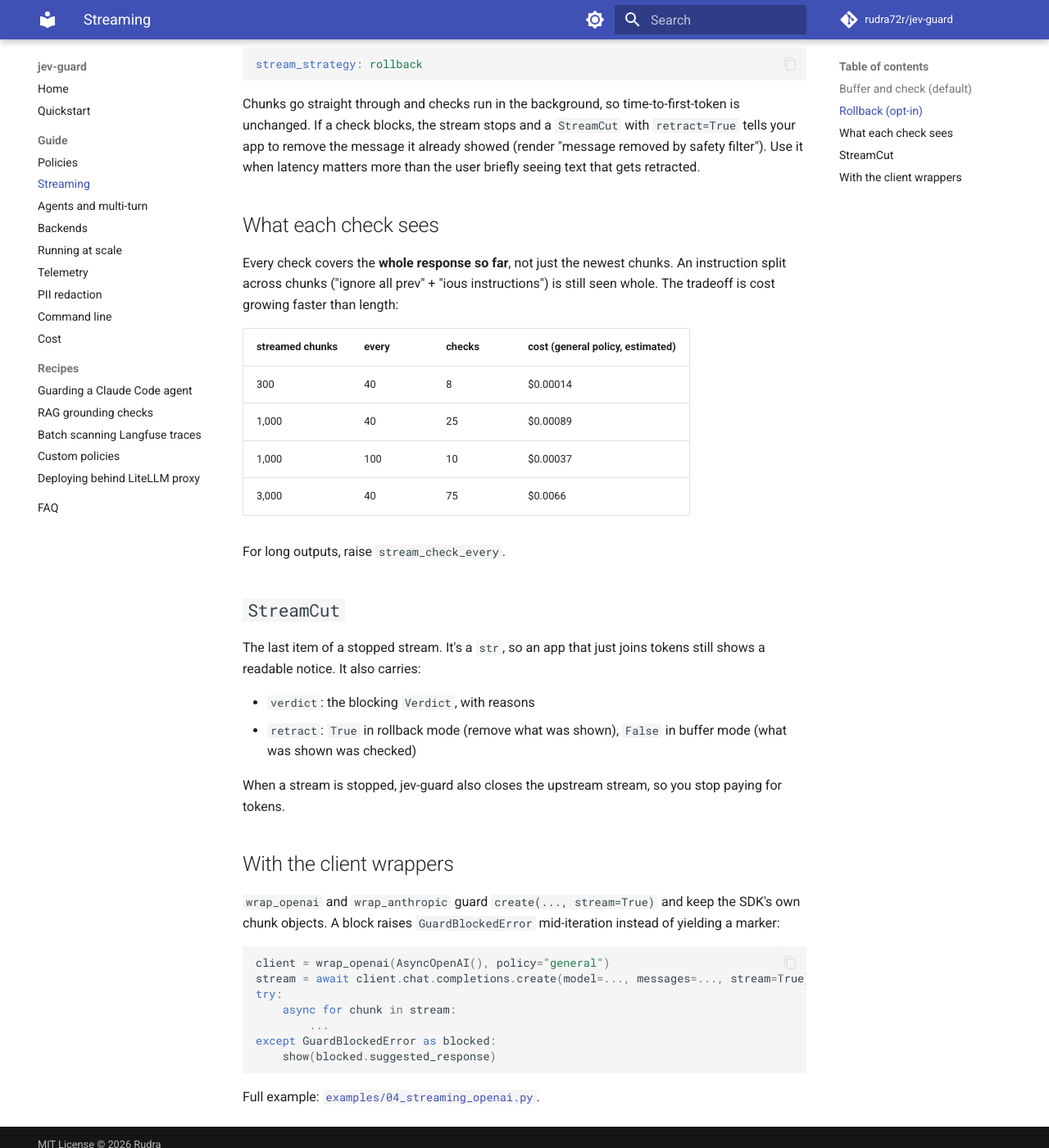
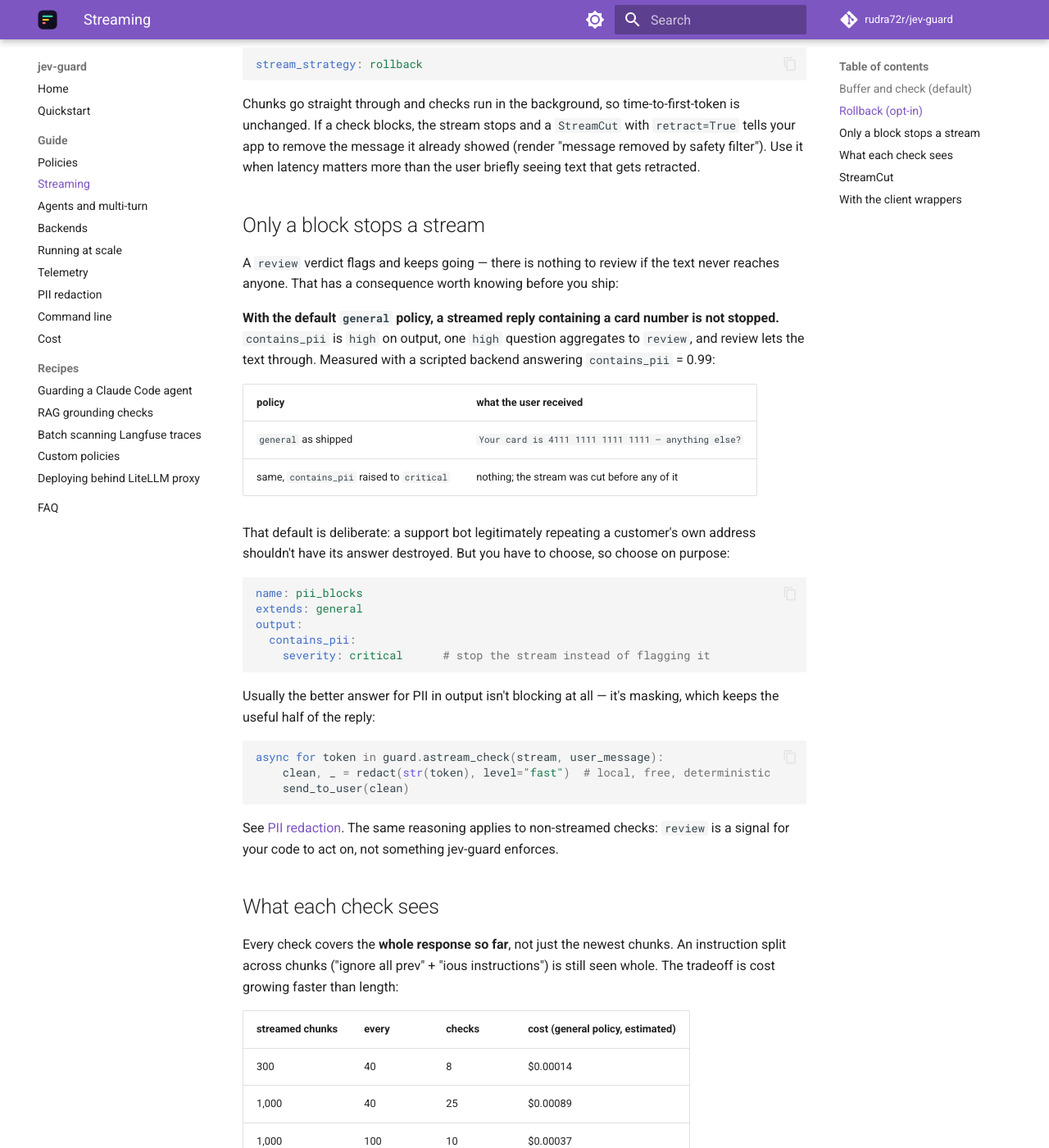
Before and after one commit to rudra72r/jev-guard, an MkDocs documentation site: the page built from docs/streaming.md, in a window 1280 px wide and 1400 px high, scrolled down 765 px. Shown: the whole window at 82% size. Built offline with MkDocs 1.6.1 and Material for MkDocs 9.7.7, drawn with Linux system fonts in a browser that asks for light colours; comment, search, counter and statistics services are not loaded.

Commit message:
feat(brand): visual identity — mark, banner, animated demo, social card
The palette is the product: allow green, review amber, block red, on near-black
with violet for Jev. The mark is three bars, which reads as a probability
distribution and as a gate.

- assets/logo.svg     the mark alone (docs site favicon and header too)
- assets/banner.svg   README header, with a real verdict rendered in it
- assets/demo.svg     a terminal that types out the real offline transcript.
                      CSS keyframes, no JS, so it animates through GitHub's
                      <img> rendering. Generated by scripts/make_demo.py so the
                      transcript can't drift from what the example prints.
- assets/social-preview.{svg,png}  1280x640 for GitHub's social preview, and
                      for link cards on LinkedIn, X and Slack.

README now leads with the banner and the animated demo instead of a static code
block. Docs site picks up the logo and a deep-purple palette.

Also: docs/streaming.md gained a section on a real gap found while probing —
only a block stops a stream, so with the default policy a streamed reply
containing a card number is flagged and still delivered. It shows the measured
before/after and points at redact() as the better answer for output PII.

````diff
--- a/docs/streaming.md
+++ b/docs/streaming.md
@@ -27,6 +27,43 @@
 ```
 
 Chunks go straight through and checks run in the background, so time-to-first-token is unchanged. If a check blocks, the stream stops and a `StreamCut` with `retract=True` tells your app to remove the message it already showed (render "message removed by safety filter"). Use it when latency matters more than the user briefly seeing text that gets retracted.
+
+## Only a block stops a stream
+
+A `review` verdict flags and keeps going — there is nothing to review if the text never
+reaches anyone. That has a consequence worth knowing before you ship:
+
+**With the default `general` policy, a streamed reply containing a card number is not
+stopped.** `contains_pii` is `high` on output, one `high` question aggregates to `review`, and
+review lets the text through. Measured with a scripted backend answering `contains_pii` = 0.99:
+
+| policy | what the user received |
+|---|---|
+| `general` as shipped | `Your card is 4111 1111 1111 1111 — anything else?` |
+| same, `contains_pii` raised to `critical` | nothing; the stream was cut before any of it |
+
+That default is deliberate: a support bot legitimately repeating a customer's own address
+shouldn't have its answer destroyed. But you have to choose, so choose on purpose:
+
+```yaml
+name: pii_blocks
+extends: general
+output:
+  contains_pii:
+    severity: critical      # stop the stream instead of flagging it
+```
+
+Usually the better answer for PII in output isn't blocking at all — it's masking, which keeps
+the useful half of the reply:
+
+```python
+async for token in guard.astream_check(stream, user_message):
+    clean, _ = redact(str(token), level="fast")  # local, free, deterministic
+    send_to_user(clean)
+```
+
+See [PII redaction](redaction.md). The same reasoning applies to non-streamed checks: `review`
+is a signal for your code to act on, not something jev-guard enforces.
 
 ## What each check sees
 
--- a/mkdocs.yml
+++ b/mkdocs.yml
@@ -8,6 +8,8 @@
 
 theme:
   name: material
+  logo: assets/logo.svg
+  favicon: assets/logo.svg
   features:
     - content.code.copy
     - navigation.sections
@@ -16,11 +18,15 @@
   palette:
     - media: "(prefers-color-scheme: light)"
       scheme: default
+      primary: deep purple
+      accent: deep purple
       toggle:
         icon: material/brightness-7
         name: Switch to dark mode
     - media: "(prefers-color-scheme: dark)"
       scheme: slate
+      primary: deep purple
+      accent: deep purple
       toggle:
         icon: material/brightness-4
         name: Switch to light mode
--- a/pyproject.toml
+++ b/pyproject.toml
@@ -88,6 +88,8 @@
 
 [tool.ruff.lint.per-file-ignores]
 "tests/**" = ["PLR2004", "ARG", "PLR0913", "PLR0917"]
+# An SVG template: wrapping these lines would put newlines inside attribute values.
+"scripts/make_demo.py" = ["E501"]
 # Callback signatures are fixed by LangChain's BaseCallbackHandler interface.
 "src/jev_guard/integrations/langchain_cb.py" = ["ARG002"]
 "src/jev_guard/integrations/litellm_proxy.py" = ["ARG002"]  # LiteLLM hook signatures
````
Also changed, not shown: README.md (+26 -30 lines), assets/README.md (added, +17 -0 lines), docs/index.md (+1 -1 lines), assets/banner.svg (added), assets/demo.svg (added), assets/logo.svg (added), assets/social-preview.png (added), assets/social-preview.svg (added), docs/assets/logo.svg (added), 1 other file.
